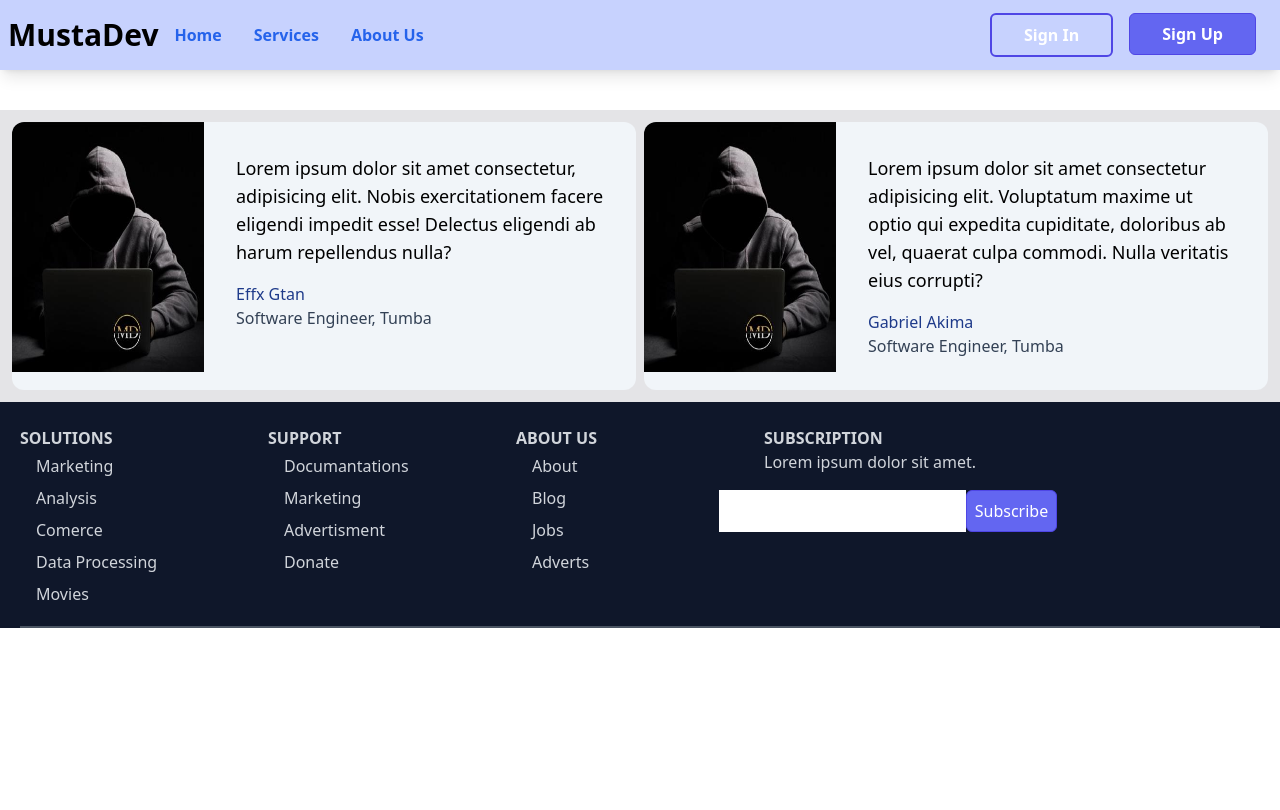
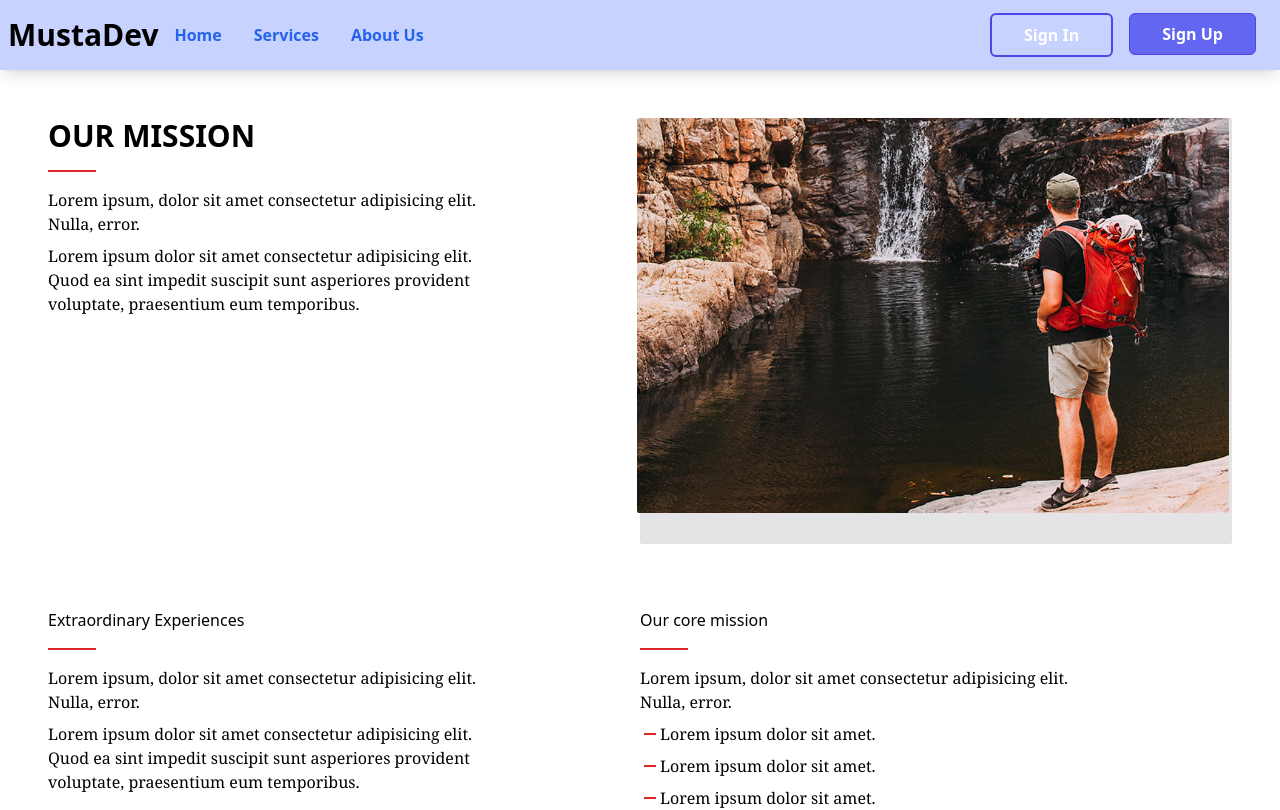
Before and after one commit to Jadoiconic/liblaryManagement, a React (Create React App) app: page /about in a window 1280 px wide. Shown: the top 810 px of the page. Built offline with nearby package versions, Linux system fonts and the light colour scheme.

Commit message:
customizing about content staff

```diff
--- a/src/Layout/header/header.jsx
+++ b/src/Layout/header/header.jsx
@@ -25,10 +25,8 @@ const NavBAr = () => {
           </svg> :
             <span className="text-bold text-5xl text-yellow-600 hover:text-red-500 cursor-default">&times;</span>
           }
-
         </div>
       </div>
-
       <ul className={!navb ? 'hidden' : 'abosolute bg-slate-600 w-full px-8'}>
         <a href="./"><li className='border-b-2 border-[#6d71708f] text-white hover:bg-indigo-900 w-full'>Home</li></a>
         <a href="./Services"><li className='border-b-2 border-[#6d71708f] hover:bg-indigo-900 text-white w-full'>Services</li> </a>
@@ -39,8 +37,7 @@ const NavBAr = () => {
           <a href="./register"><button className='px-8 py-2 hover:border-white hover:text-white w-full'>Sign Up</button></a>
         </div>
       </ul>
-
-    </nav >
+    </nav>
   )
 }
 
--- /dev/null
+++ b/src/Pages/About/Content.jsx
@@ -0,0 +1,72 @@
+import React from 'react'
+
+import picture from '../../assets/about.jpg'
+const Content = () => {
+    return (
+        <section className='p-[3rem] w-full'>
+            <div className='md:flex sm:grid'>
+                <div  className='w-1/2'>
+                    <h1 className='text-3xl font-bold uppercase'>Our mission
+                        <div className='border w-12 my-4 border-red-600'></div>
+                    </h1>
+                    <p className='text-md pb-2 font-serif md:w-3/4'>
+                        Lorem ipsum, dolor sit amet consectetur adipisicing elit. Nulla,
+                        error.
+                    </p>
+                    <p className='text-md pb-2 font-serif md:w-3/4'>
+                        Lorem ipsum dolor sit amet consectetur adipisicing elit. Quod ea sint impedit suscipit sunt asperiores provident voluptate, praesentium eum temporibus.
+                    </p>
+                </div>
+                <div className='bg-zinc-200 w-1/2 pr-4 md:min-h-[26.6rem] rounded-sm relative'>
+                    <img className='absolute ml-[-3px] rounded-sm' src={picture} alt="Lorem ipsum dolor sit" />
+                </div>
+            </div>
+            <div className='md:mt-[4rem] md:flex w-full'>
+                <div className='w-1/2'>
+                    <h2>Extraordinary Experiences
+                        <div className='border w-12 my-4 border-red-600'></div>
+                    </h2>
+                       <p className='text-md pb-2 font-serif md:w-3/4'>
+                        Lorem ipsum, dolor sit amet consectetur adipisicing elit. Nulla,
+                        error.
+                    </p>
+                    <p className='text-md pb-2 font-serif md:w-3/4'>
+                        Lorem ipsum dolor sit amet consectetur adipisicing elit. Quod ea sint impedit suscipit sunt asperiores provident voluptate, praesentium eum temporibus.
+                    </p>
+                </div>
+                <div className='w-1/2'>
+                    <h2>Our core mission
+                        <div className='border w-12 my-4 border-red-600'></div>
+                    </h2>
+                       <p className='text-md pb-2 font-serif md:w-3/4'>
+                        Lorem ipsum, dolor sit amet consectetur adipisicing elit. Nulla,
+                        error.
+                    </p>
+                    <p className='text-md pb-2 font-serif md:w-3/4'>
+                <div className='flex items-center mb-2'>
+                    <div className='m-1 border border-red-600 w-3 h-0'></div>
+                    <div>
+                        Lorem ipsum dolor sit amet.
+                    </div>
+                </div>
+                <div className='flex items-center mb-2'>
+                    <div className='m-1 border border-red-600 w-3 h-0'></div>
+                    <div>
+                        Lorem ipsum dolor sit amet.
+                    </div>
+                </div>
+                <div className='flex items-center mb-2'>
+                    <div className='m-1 border border-red-600 w-3 h-0'></div>
+                    <div>
+                        Lorem ipsum dolor sit amet.
+                    </div>
+                </div>
+                    </p>
+
+                </div>
+            </div>
+        </section>
+    )
+}
+
+export default Content
--- a/src/Pages/About/index.js
+++ b/src/Pages/About/index.js
@@ -1,12 +1,14 @@
 import React from 'react'
 import FooterSection from '../../Layout/Footer/FooterSection'
 import NavBAr from '../../Layout/header/header'
+import Content from './Content'
 import Section from './Section'
 
 const About = () => {
   return (
     <>
       <NavBAr />
+      <Content />
       <Section />
       <FooterSection />
     </>
```
